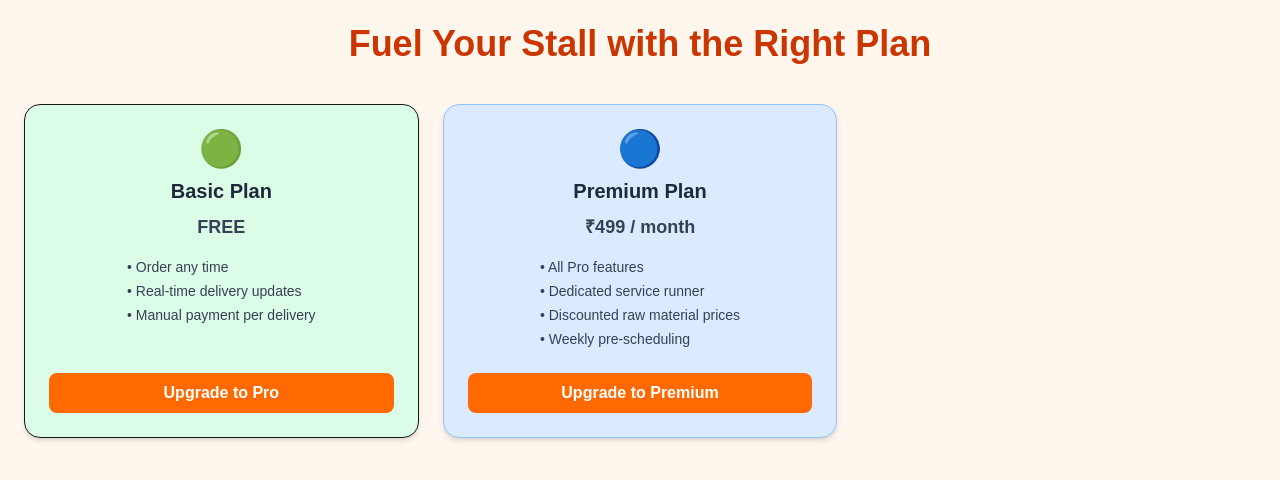
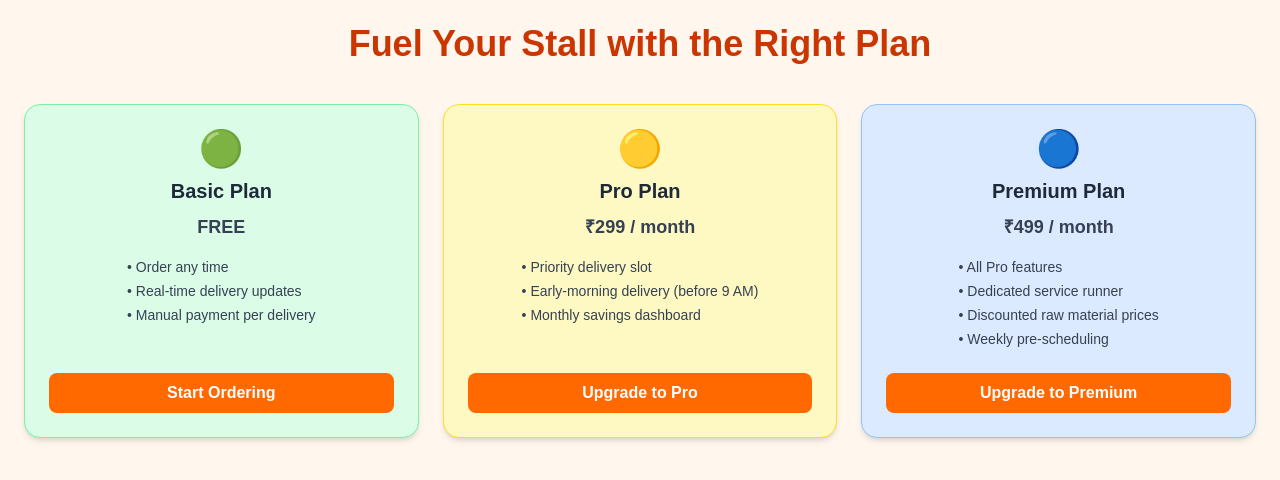
Before and after one commit to Deepansh005/apna-mandi, a Next.js app: page /plans in a window 1280 px wide. Shown: the top 480 px of the page. Built offline with nearby package versions, Linux system fonts and the light colour scheme.

Commit message:
plans updates

```diff
--- a/app/plans/page.tsx
+++ b/app/plans/page.tsx
@@ -8,11 +8,23 @@ const SubscriptionPlans = () => {
       name: 'Basic',
       emoji: '🟢',
       price: 'FREE',
-      bg: 'bg-green-100 border-green-00',
+      bg: 'bg-green-100 border-green-300',
       features: [
         'Order any time',
         'Real-time delivery updates',
         'Manual payment per delivery'
+      ],
+      cta: 'Start Ordering'
+    },
+    {
+      name: 'Pro',
+      emoji: '🟡',
+      price: '₹299 / month',
+      bg: 'bg-yellow-100 border-yellow-300',
+      features: [
+        'Priority delivery slot',
+        'Early-morning delivery (before 9 AM)',
+        'Monthly savings dashboard'
       ],
       cta: 'Upgrade to Pro'
     },
```
